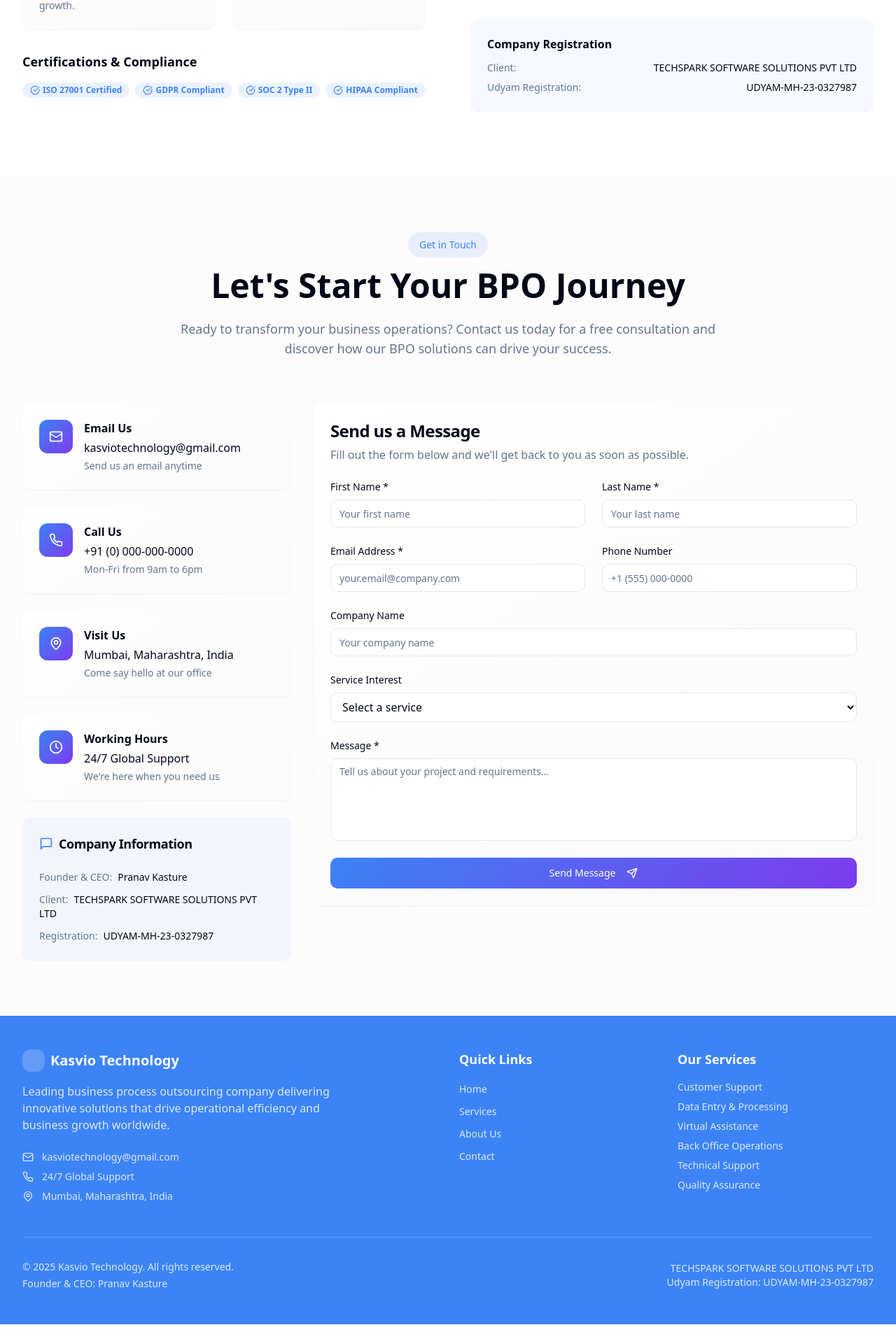
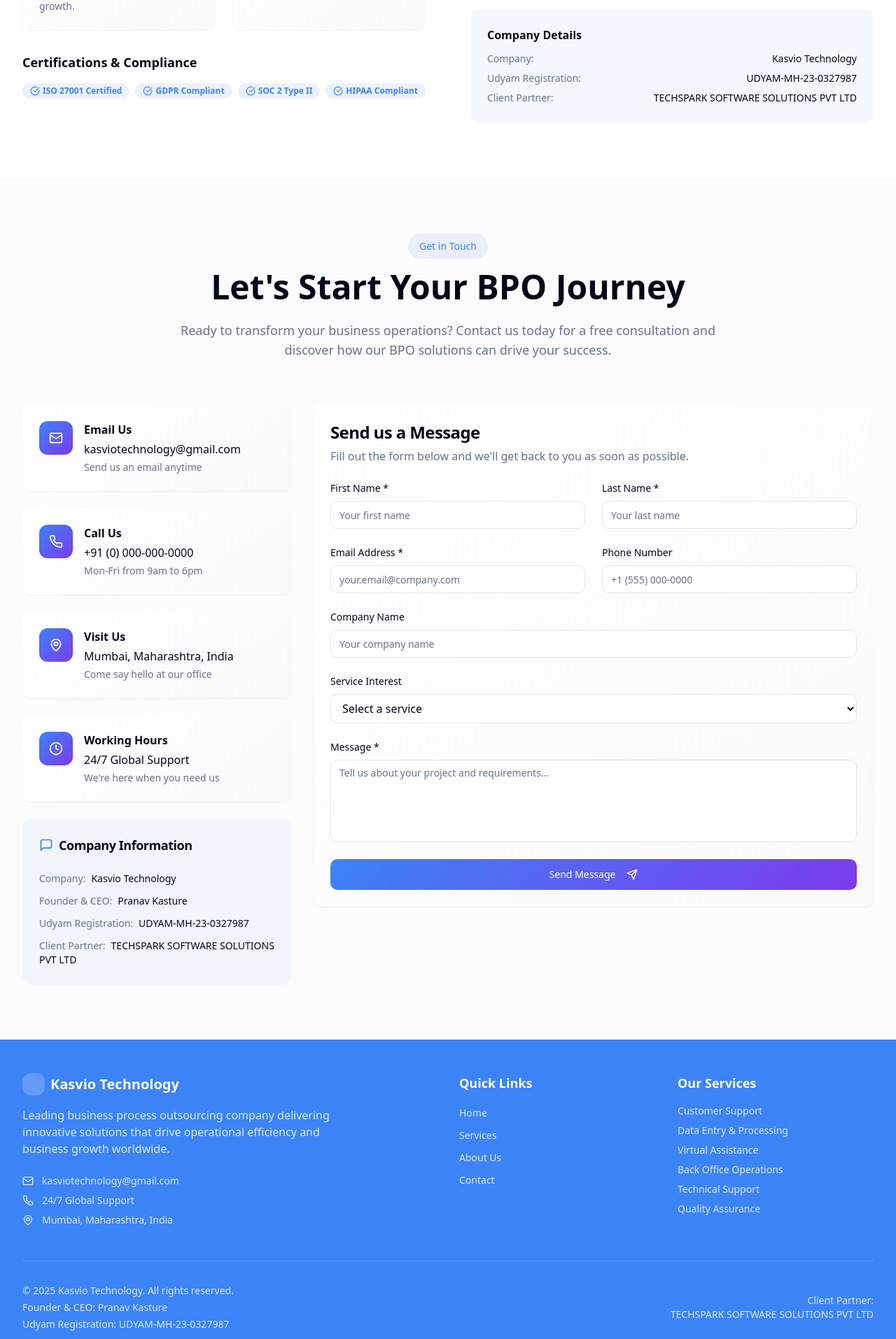
Before and after one commit to pranav6102001/kasvio-tech-spark, a React (Vite) app: page / in a window 1280 px wide. Shown: the part 2926-4840 px from the top of the page at 70% size. Before the commit the page ends 4819 px from the top, so only its background shows below. Built offline with nearby package versions, Linux system fonts and the light colour scheme.

Commit message:
Update company information

```diff
--- a/src/components/About.tsx
+++ b/src/components/About.tsx
@@ -122,15 +122,19 @@ const About = () => {
             {/* Company Registration */}
             <Card className="border-0 bg-primary/5">
               <CardContent className="p-6">
-                <h3 className="font-semibold text-foreground mb-3">Company Registration</h3>
+                <h3 className="font-semibold text-foreground mb-3">Company Details</h3>
                 <div className="space-y-2 text-sm">
                   <div className="flex justify-between">
-                    <span className="text-muted-foreground">Client:</span>
-                    <span className="text-foreground font-medium">TECHSPARK SOFTWARE SOLUTIONS PVT LTD</span>
+                    <span className="text-muted-foreground">Company:</span>
+                    <span className="text-foreground font-medium">Kasvio Technology</span>
                   </div>
                   <div className="flex justify-between">
                     <span className="text-muted-foreground">Udyam Registration:</span>
                     <span className="text-foreground font-medium">UDYAM-MH-23-0327987</span>
+                  </div>
+                  <div className="flex justify-between">
+                    <span className="text-muted-foreground">Client Partner:</span>
+                    <span className="text-foreground font-medium">TECHSPARK SOFTWARE SOLUTIONS PVT LTD</span>
                   </div>
                 </div>
               </CardContent>
--- a/src/components/Contact.tsx
+++ b/src/components/Contact.tsx
@@ -106,16 +106,20 @@ const Contact = () => {
               </CardHeader>
               <CardContent className="space-y-3 text-sm">
                 <div>
+                  <span className="text-muted-foreground">Company:</span>
+                  <span className="text-foreground font-medium ml-2">Kasvio Technology</span>
+                </div>
+                <div>
                   <span className="text-muted-foreground">Founder & CEO:</span>
                   <span className="text-foreground font-medium ml-2">Pranav Kasture</span>
                 </div>
                 <div>
-                  <span className="text-muted-foreground">Client:</span>
-                  <span className="text-foreground font-medium ml-2">TECHSPARK SOFTWARE SOLUTIONS PVT LTD</span>
+                  <span className="text-muted-foreground">Udyam Registration:</span>
+                  <span className="text-foreground font-medium ml-2">UDYAM-MH-23-0327987</span>
                 </div>
                 <div>
-                  <span className="text-muted-foreground">Registration:</span>
-                  <span className="text-foreground font-medium ml-2">UDYAM-MH-23-0327987</span>
+                  <span className="text-muted-foreground">Client Partner:</span>
+                  <span className="text-foreground font-medium ml-2">TECHSPARK SOFTWARE SOLUTIONS PVT LTD</span>
                 </div>
               </CardContent>
             </Card>
--- a/src/components/Footer.tsx
+++ b/src/components/Footer.tsx
@@ -101,10 +101,13 @@ const Footer = () => {
               <p className="mt-1">
                 Founder & CEO: <span className="font-medium">Pranav Kasture</span>
               </p>
+              <p className="mt-1">
+                Udyam Registration: <span className="font-medium">UDYAM-MH-23-0327987</span>
+              </p>
             </div>
             <div className="text-sm text-blue-100 md:text-right">
-              <p>TECHSPARK SOFTWARE SOLUTIONS PVT LTD</p>
-              <p>Udyam Registration: UDYAM-MH-23-0327987</p>
+              <p>Client Partner:</p>
+              <p><span className="font-medium">TECHSPARK SOFTWARE SOLUTIONS PVT LTD</span></p>
             </div>
           </div>
         </div>
```
